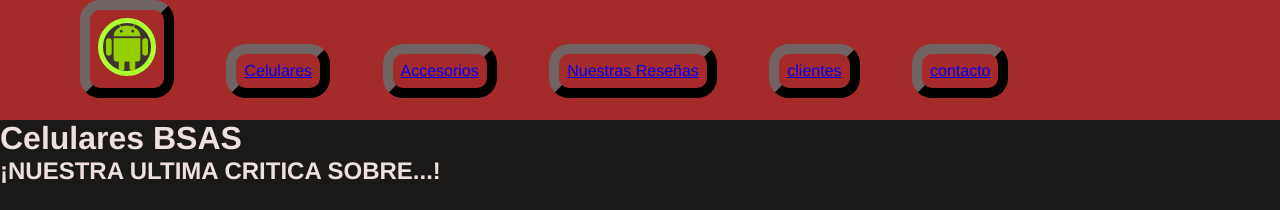
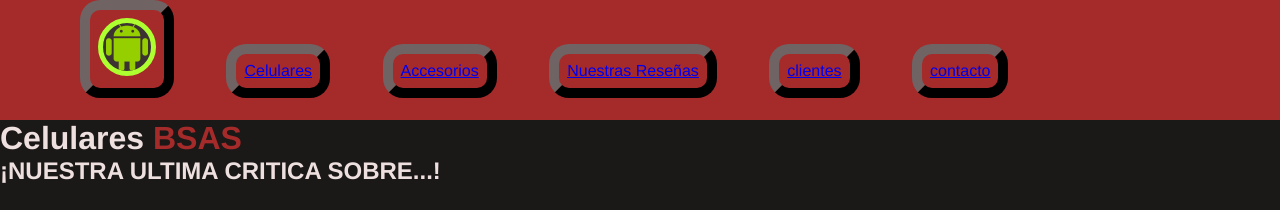
Before and after one commit to maurifabris/fabrismauricio, a plain HTML site: page index.html in a window 1280 px wide. Shown: the top 210 px of the page. Drawn offline with Linux system fonts and the light colour scheme; a web font is replaced by a local one.

```diff
--- a/index.html
+++ b/index.html
@@ -40,7 +40,7 @@
         </nav>
     </header>
     <h1 class="titulo">
-        Celulares BSAS
+        Celulares <span class="bsas">BSAS</span> <!-- esto esta mergeado-->
     </h1>
         <main>
             <h2 id="titulo">
--- a/style.css/estilo.css
+++ b/style.css/estilo.css
@@ -377,6 +377,10 @@
     padding: 5%;
   }
 
+  .bsas{
+    color: brown;
+  }
+
 
 
 
```
